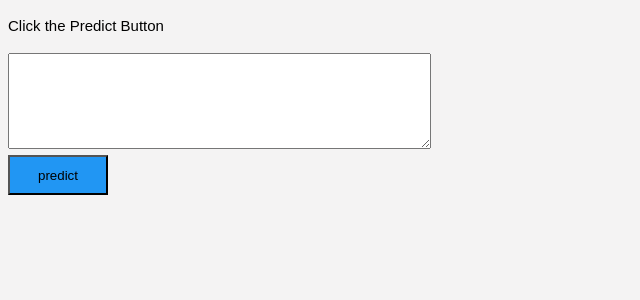
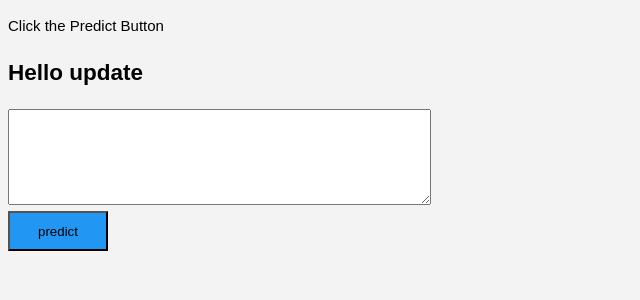
Before and after one commit to rdhande92/AQI, a Flask app: template templates/home.html in a window 1280 px wide. Shown: the part 161-461 px from the top of the page, without its empty margins (0-640 px from the left). Run offline with Flask 2, Linux system fonts and the light colour scheme; the template is opened without the code that fills it, so the values that code supplies are empty; parts of the project's set-up code (start-up, migrations or seed data) failed here and were passed over.

Commit message:
Update home.html

```diff
--- a/templates/home.html
+++ b/templates/home.html
@@ -21,6 +21,7 @@
 
 		<form action="{{ url_for('predict')}}" method="POST">
 		<p>Click the Predict Button</p>
+		<h2>Hello update</h2>
 		<!-- <input type="text" name="comment"/> -->
 		<textarea name="message" rows="6" cols="50"></textarea>
 		<br/>
```
